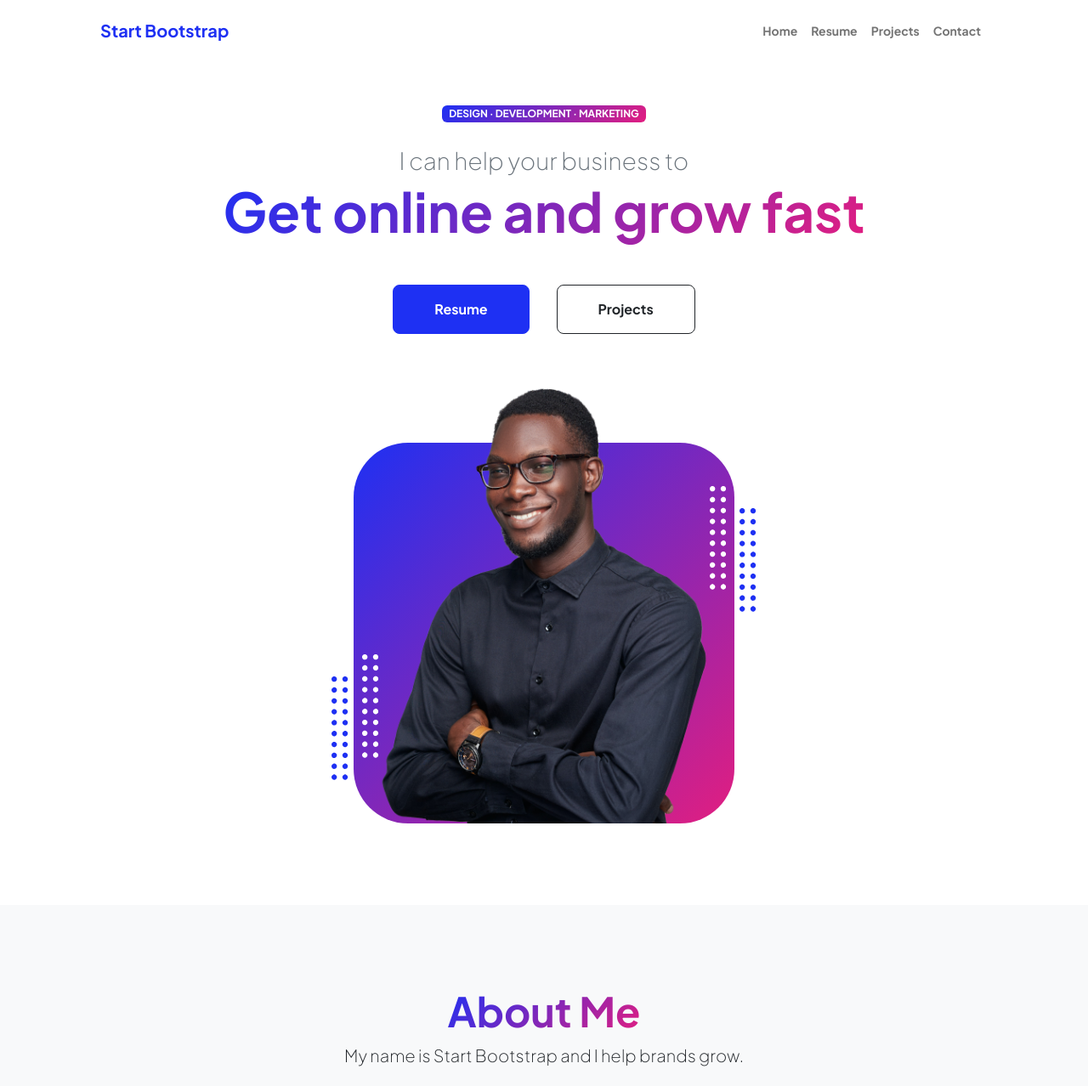
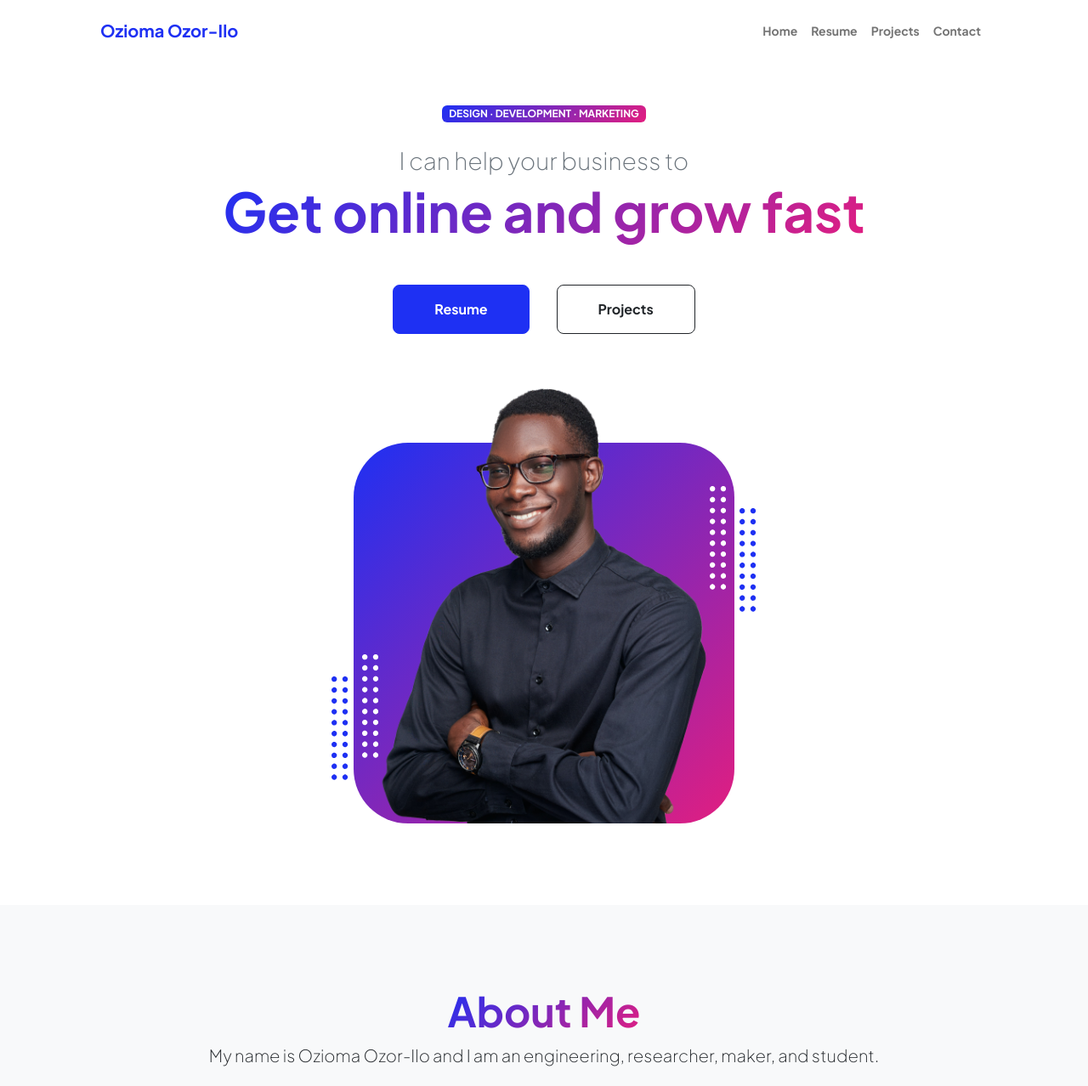
Before and after one commit to ozi13/oziomailo.github.io, a plain HTML site: page index.html in a window 1280 px wide. Shown: the top 1278 px of the page at 85% size. Drawn offline with nearby package versions, Linux system fonts and the light colour scheme.

Commit message:
Update index.html

```diff
--- a/index.html
+++ b/index.html
@@ -5,7 +5,7 @@
         <meta name="viewport" content="width=device-width, initial-scale=1, shrink-to-fit=no" />
         <meta name="description" content="" />
         <meta name="author" content="" />
-        <title>Personal - Start Bootstrap Theme</title>
+        <title>Ozioma Ozor-Ilo</title>
         <!-- Favicon-->
         <link rel="icon" type="image/x-icon" href="assets/favicon.ico" />
         <!-- Custom Google font-->
@@ -22,7 +22,7 @@
             <!-- Navigation-->
             <nav class="navbar navbar-expand-lg navbar-light bg-white py-3">
                 <div class="container px-5">
-                    <a class="navbar-brand" href="index.html"><span class="fw-bolder text-primary">Start Bootstrap</span></a>
+                    <a class="navbar-brand" href="index.html"><span class="fw-bolder text-primary">Ozioma Ozor-Ilo</span></a>
                     <button class="navbar-toggler" type="button" data-bs-toggle="collapse" data-bs-target="#navbarSupportedContent" aria-controls="navbarSupportedContent" aria-expanded="false" aria-label="Toggle navigation"><span class="navbar-toggler-icon"></span></button>
                     <div class="collapse navbar-collapse" id="navbarSupportedContent">
                         <ul class="navbar-nav ms-auto mb-2 mb-lg-0 small fw-bolder">
@@ -182,7 +182,7 @@
                         <div class="col-xxl-8">
                             <div class="text-center my-5">
                                 <h2 class="display-5 fw-bolder"><span class="text-gradient d-inline">About Me</span></h2>
-                                <p class="lead fw-light mb-4">My name is Start Bootstrap and I help brands grow.</p>
+                                <p class="lead fw-light mb-4">My name is Ozioma Ozor-Ilo and I am an engineering, researcher, maker, and student.</p>
                                 <p class="text-muted">Lorem ipsum dolor sit amet, consectetur adipisicing elit. Fugit dolorum itaque qui unde quisquam consequatur autem. Eveniet quasi nobis aliquid cumque officiis sed rem iure ipsa! Praesentium ratione atque dolorem?</p>
                                 <div class="d-flex justify-content-center fs-2 gap-4">
                                     <a class="text-gradient" href="#!"><i class="bi bi-twitter"></i></a>
```
